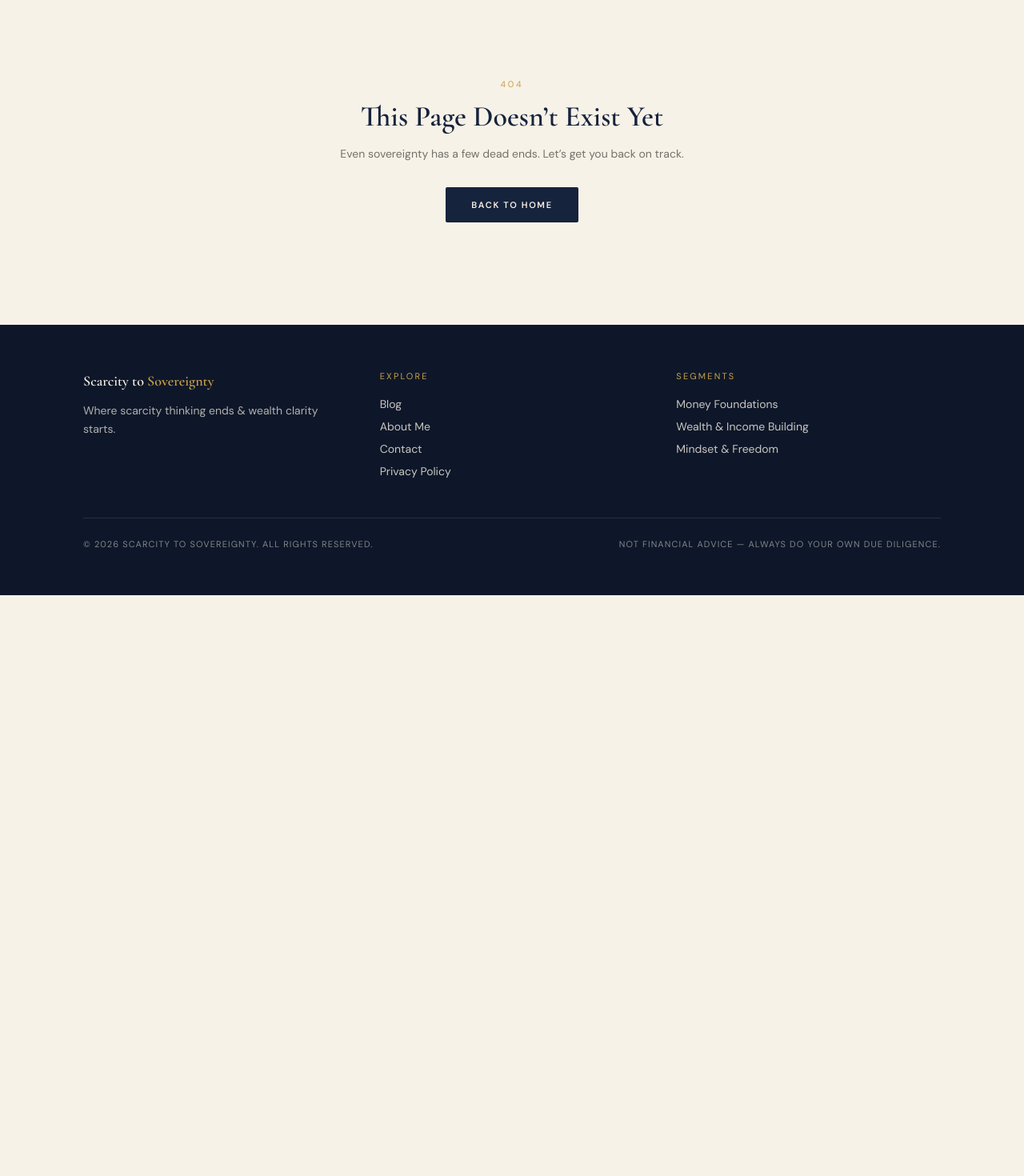
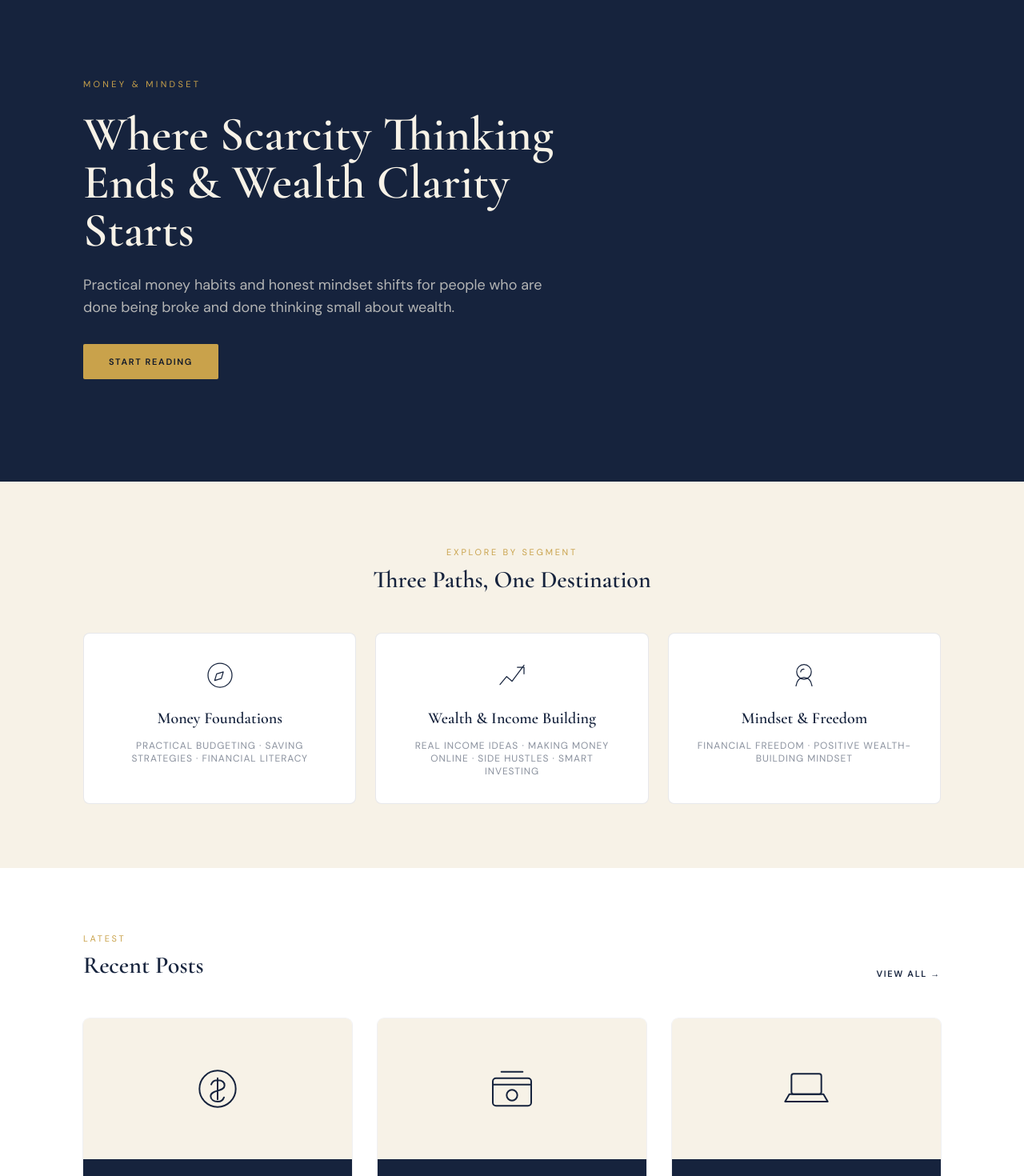
Before and after one commit to Ak-Lexzy1/Scarcity-to-Sovereignty-, a Next.js app: page / in a window 1280 px wide. Before the commit this address had no page. Shown: the part 100-1570 px from the top of the page at 80% size. Before the commit the page ends 844 px from the top, so only its background shows below. Built offline with nearby package versions, Linux system fonts and the light colour scheme.

Commit message:
Rename page.tsx (homepage) to page.tsx

```diff
--- /dev/null
+++ b/src/app/page.tsx
@@ -0,0 +1,100 @@
+import Link from "next/link";
+import { getAllPostsMeta } from "@/lib/posts";
+import { segments } from "@/lib/segments";
+import PostCard from "@/components/PostCard";
+import NewsletterForm from "@/components/NewsletterForm";
+import { IconCompass, IconGrowth, IconMindset } from "@/components/Icons";
+
+const segmentIcons = {
+  "money-foundations": IconCompass,
+  "wealth-income-building": IconGrowth,
+  "mindset-freedom": IconMindset,
+};
+
+export default function HomePage() {
+  const posts = getAllPostsMeta().slice(0, 3);
+
+  return (
+    <>
+      {/* HERO */}
+      <section className="bg-navy">
+        <div className="mx-auto flex max-w-6xl flex-col items-start gap-6 px-6 py-24 md:px-10 md:py-32">
+          <span className="text-[11px] uppercase tracking-[0.3em] text-gold">
+            Money &amp; Mindset
+          </span>
+          <h1 className="max-w-2xl font-serif text-4xl font-semibold leading-[1.15] text-cream md:text-6xl">
+            Where Scarcity Thinking Ends &amp; Wealth Clarity Starts
+          </h1>
+          <p className="max-w-xl text-base leading-relaxed text-cream/70 md:text-lg">
+            Practical money habits and honest mindset shifts for people who are done being
+            broke and done thinking small about wealth.
+          </p>
+          <Link
+            href="/blog"
+            className="mt-2 inline-block rounded-sm bg-gold px-8 py-3.5 text-[11px] font-semibold uppercase tracking-[0.15em] text-navy-deep transition hover:bg-gold-soft"
+          >
+            Start Reading
+          </Link>
+        </div>
+      </section>
+
+      {/* SEGMENTS */}
+      <section className="mx-auto max-w-6xl px-6 py-20 md:px-10">
+        <div className="mb-12 text-center">
+          <p className="text-[11px] uppercase tracking-[0.25em] text-gold">Explore by Segment</p>
+          <h2 className="mt-2 font-serif text-3xl font-semibold text-navy">
+            Three Paths, One Destination
+          </h2>
+        </div>
+        <div className="grid gap-6 md:grid-cols-3">
+          {segments.map((segment) => {
+            const Icon = segmentIcons[segment.slug];
+            return (
+              <Link
+                key={segment.slug}
+                href={`/blog?segment=${segment.slug}`}
+                className="group rounded-lg border border-navy/10 bg-white p-8 text-center transition hover:border-gold hover:shadow-md"
+              >
+                <Icon className="mx-auto h-10 w-10 stroke-navy transition group-hover:stroke-gold" />
+                <h3 className="mt-5 font-serif text-xl font-semibold text-navy">
+                  {segment.name}
+                </h3>
+                <p className="mt-3 text-xs uppercase tracking-[0.08em] text-navy/50">
+                  {segment.subtitle}
+                </p>
+              </Link>
+            );
+          })}
+        </div>
+      </section>
+
+      {/* LATEST POSTS */}
+      <section className="bg-white py-20">
+        <div className="mx-auto max-w-6xl px-6 md:px-10">
+          <div className="mb-12 flex items-end justify-between">
+            <div>
+              <p className="text-[11px] uppercase tracking-[0.25em] text-gold">Latest</p>
+              <h2 className="mt-2 font-serif text-3xl font-semibold text-navy">Recent Posts</h2>
+            </div>
+            <Link
+              href="/blog"
+              className="hidden text-[11px] font-semibold uppercase tracking-[0.15em] text-navy hover:text-gold sm:block"
+            >
+              View All →
+            </Link>
+          </div>
+          <div className="grid gap-8 md:grid-cols-3">
+            {posts.map((post) => (
+              <PostCard key={post.slug} post={post} />
+            ))}
+          </div>
+        </div>
+      </section>
+
+      {/* NEWSLETTER */}
+      <section className="mx-auto max-w-3xl px-6 py-20 md:px-10">
+        <NewsletterForm />
+      </section>
+    </>
+  );
+}
```
